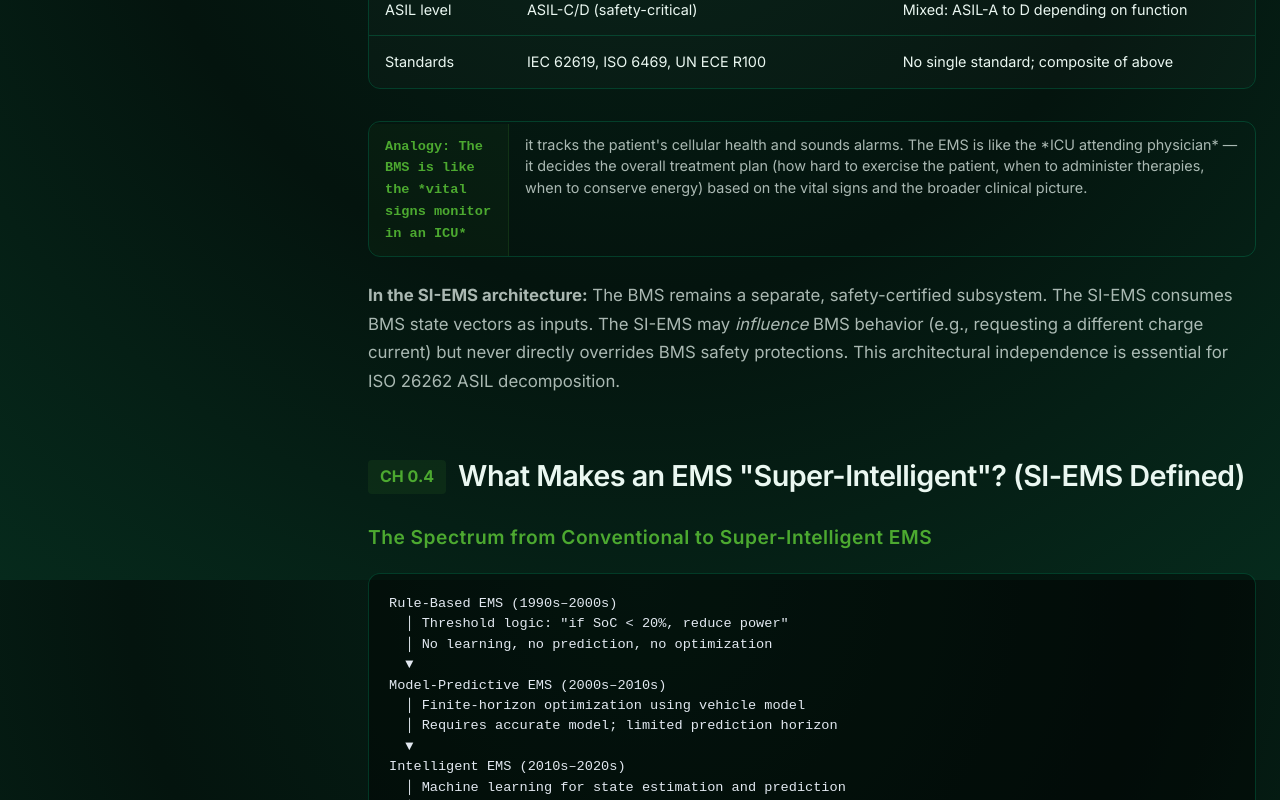
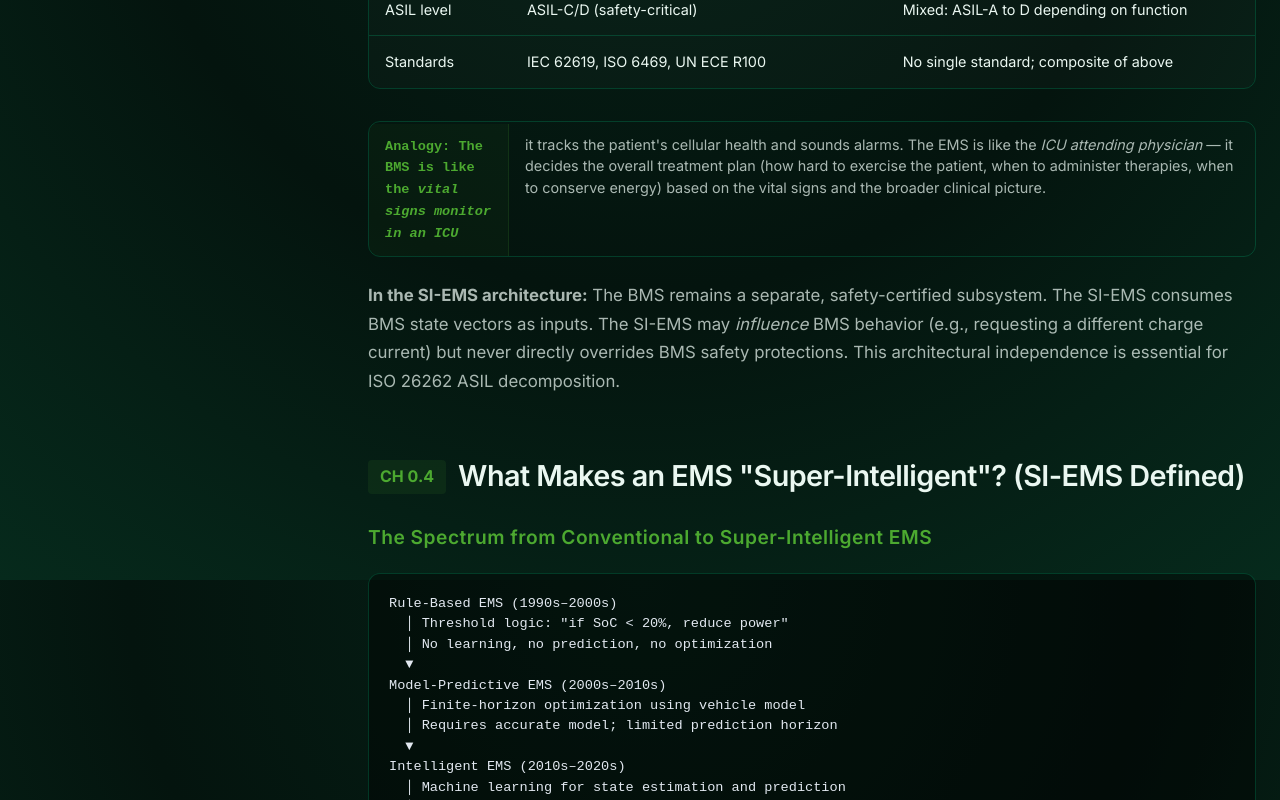
Before and after one commit to CARSOFTWARESYSTEMS/AutonomousEV, a Next.js app: page /si-ems in a window 1280 px wide. Shown: the part 5820-6620 px from the top of the page. Built offline with nearby package versions, Linux system fonts and the light colour scheme.

Commit message:
Update SyllabusSection.tsx

```diff
--- a/src/components/SyllabusSection.tsx
+++ b/src/components/SyllabusSection.tsx
@@ -15,7 +15,7 @@ const SyllabusSection: React.FC<SyllabusSectionProps> = ({ section, isMobile })
       case 'paragraph':
         return <p className="syllabus-paragraph">{renderMarkdown(section.content)}</p>;
       case 'subheading':
-        return <h4 className="syllabus-subheading">{section.content}</h4>;
+        return <h4 className="syllabus-subheading">{renderMarkdown(section.content)}</h4>;
       case 'list':
         return (
           <ul className="syllabus-list">
@@ -45,13 +45,13 @@ const SyllabusSection: React.FC<SyllabusSectionProps> = ({ section, isMobile })
           <dl className="syllabus-glossary">
             {section.content.map((entry: string, idx: number) => {
               const dashIdx = entry.indexOf(' — ');
-              if (dashIdx === -1) return <div key={idx} className="syllabus-glossary-entry"><dd>{entry}</dd></div>;
-              const term = entry.slice(0, dashIdx).replace(/\*\*/g, '');
+              if (dashIdx === -1) return <div key={idx} className="syllabus-glossary-entry"><dd>{renderMarkdown(entry)}</dd></div>;
+              const term = entry.slice(0, dashIdx);
               const def = entry.slice(dashIdx + 3);
               return (
                 <div key={idx} className="syllabus-glossary-entry">
-                  <dt>{term}</dt>
-                  <dd>{def}</dd>
+                  <dt>{renderMarkdown(term)}</dt>
+                  <dd>{renderMarkdown(def)}</dd>
                 </div>
               );
             })}
@@ -66,7 +66,7 @@ const SyllabusSection: React.FC<SyllabusSectionProps> = ({ section, isMobile })
       case 'quote':
         return (
           <blockquote className="syllabus-quote">
-            {section.content}
+            {renderMarkdown(section.content)}
           </blockquote>
         );
       case 'diagram':
@@ -79,7 +79,7 @@ const SyllabusSection: React.FC<SyllabusSectionProps> = ({ section, isMobile })
               <thead>
                 <tr>
                   {section.content.headers.map((h: string, idx: number) => (
-                    <th key={idx}>{h}</th>
+                    <th key={idx}>{renderMarkdown(h)}</th>
                   ))}
                 </tr>
               </thead>
```
